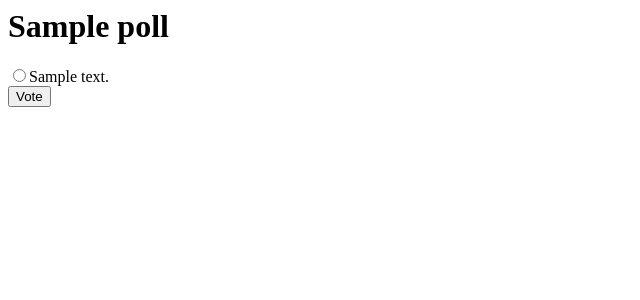
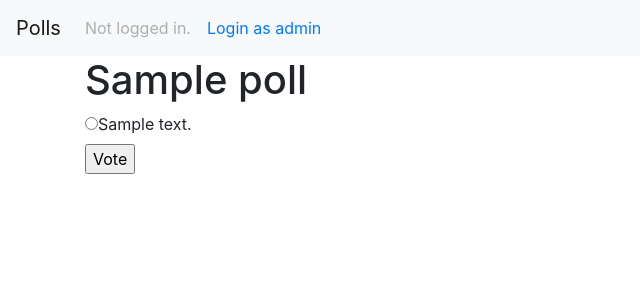
Before and after one commit to py-yyc/oauth_meetup, a Django app: page /polls/1/ in a window 1280 px wide. Shown: the top 300 px of the page, without its empty margins (0-640 px from the left). Run offline with Django 3.2, Linux system fonts and the light colour scheme; tables that the repository leaves empty hold one stand-in row (values such as "Sample post"); some libraries are stand-ins or nearby versions.

Commit message:
Add bootstrap, login and logout links and status

```diff
--- /dev/null
+++ b/polls/templates/polls/base.html
@@ -0,0 +1,44 @@
+<!DOCTYPE html>
+<html>
+<head>
+    <title>Polls</title>
+    <!-- https://getbootstrap.com -->
+    <link rel="stylesheet" href="https://stackpath.bootstrapcdn.com/bootstrap/4.2.1/css/bootstrap.min.css" integrity="sha384-GJzZqFGwb1QTTN6wy59ffF1BuGJpLSa9DkKMp0DgiMDm4iYMj70gZWKYbI706tWS" crossorigin="anonymous">
+    <script src="https://code.jquery.com/jquery-3.3.1.slim.min.js" integrity="sha384-q8i/X+965DzO0rT7abK41JStQIAqVgRVzpbzo5smXKp4YfRvH+8abtTE1Pi6jizo" crossorigin="anonymous"></script>
+    <script src="https://cdnjs.cloudflare.com/ajax/libs/popper.js/1.14.6/umd/popper.min.js" integrity="sha384-wHAiFfRlMFy6i5SRaxvfOCifBUQy1xHdJ/yoi7FRNXMRBu5WHdZYu1hA6ZOblgut" crossorigin="anonymous"></script>
+    <script src="https://stackpath.bootstrapcdn.com/bootstrap/4.2.1/js/bootstrap.min.js" integrity="sha384-B0UglyR+jN6CkvvICOB2joaf5I4l3gm9GU6Hc1og6Ls7i6U/mkkaduKaBhlAXv9k" crossorigin="anonymous"></script>
+</head>
+<body>
+<nav class="navbar navbar-expand-md navbar-light bg-light">
+    <a class="navbar-brand" href="/polls/">Polls</a>
+    <button class="navbar-toggler" type="button" data-toggle="collapse" data-target="#navbarsExampleDefault" aria-controls="navbarsExampleDefault" aria-expanded="false" aria-label="Toggle navigation">
+        <span class="navbar-toggler-icon"></span>
+    </button>
+
+    <div class="collapse navbar-collapse" id="navbarsExampleDefault">
+        <ul class="navbar-nav mr-auto">
+            <li class="nav-item nav-link disabled">
+                {% if request.user.is_authenticated %}
+                Hello, {{ request.user }}!
+                {% else %}
+                Not logged in.
+                {% endif %}
+            </li>
+            <li class="nav-item nav-link">
+                {% if request.user.is_authenticated %}
+                    <!-- FIXME: should use reverse here -->
+                    <a href="/admin/logout/?next=/polls/">Log out</a>
+                {% else %}
+                    <a href="/admin/login/?next=/polls/">Login as admin</a>
+                {% endif %}
+            </li>
+        </ul>
+    </div>
+</nav>
+<main class=container role=main>
+    {% block content %}
+
+    {% endblock %}
+</main>
+</body>
+</html>
--- a/polls/templates/polls/detail.html
+++ b/polls/templates/polls/detail.html
@@ -1,3 +1,7 @@
+{% extends "polls/base.html" %}
+
+{% block content %}
+
 <h1>{{ poll.question }}</h1>
 
 {% if error_message %}<p><strong>{{ error_message }}</strong></p>{% endif %}
@@ -9,3 +13,5 @@
 {% endfor %}
 <input type="submit" value="Vote" />
 </form>
+
+{% endblock %}
--- a/polls/templates/polls/results.html
+++ b/polls/templates/polls/results.html
@@ -1,3 +1,7 @@
+{% extends "polls/base.html" %}
+
+{% block content %}
+
 <h1>{{ poll.question }}</h1>
 
 <ul>
@@ -7,3 +11,5 @@
 </ul>
 
 <a href="{% url 'polls:detail' poll.id %}">Vote again?</a>
+
+{% endblock %}
```
Also changed, not shown: polls/templates/polls/index.html (+8 -0 lines).
